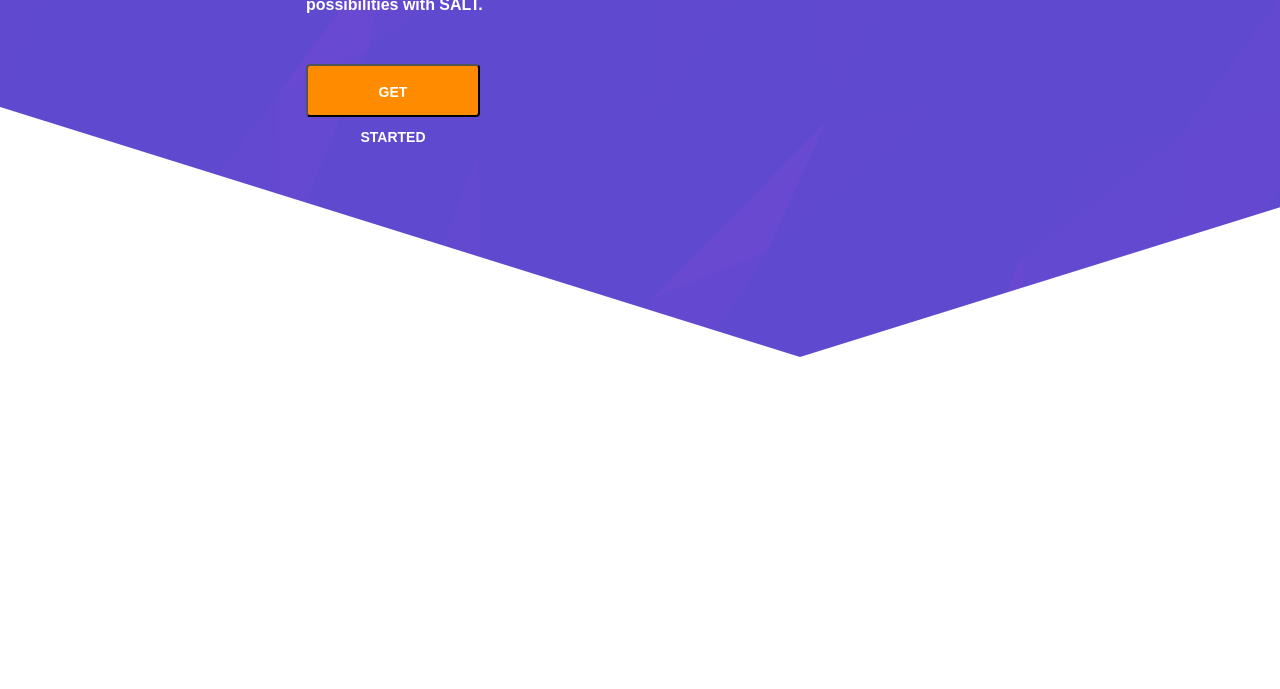
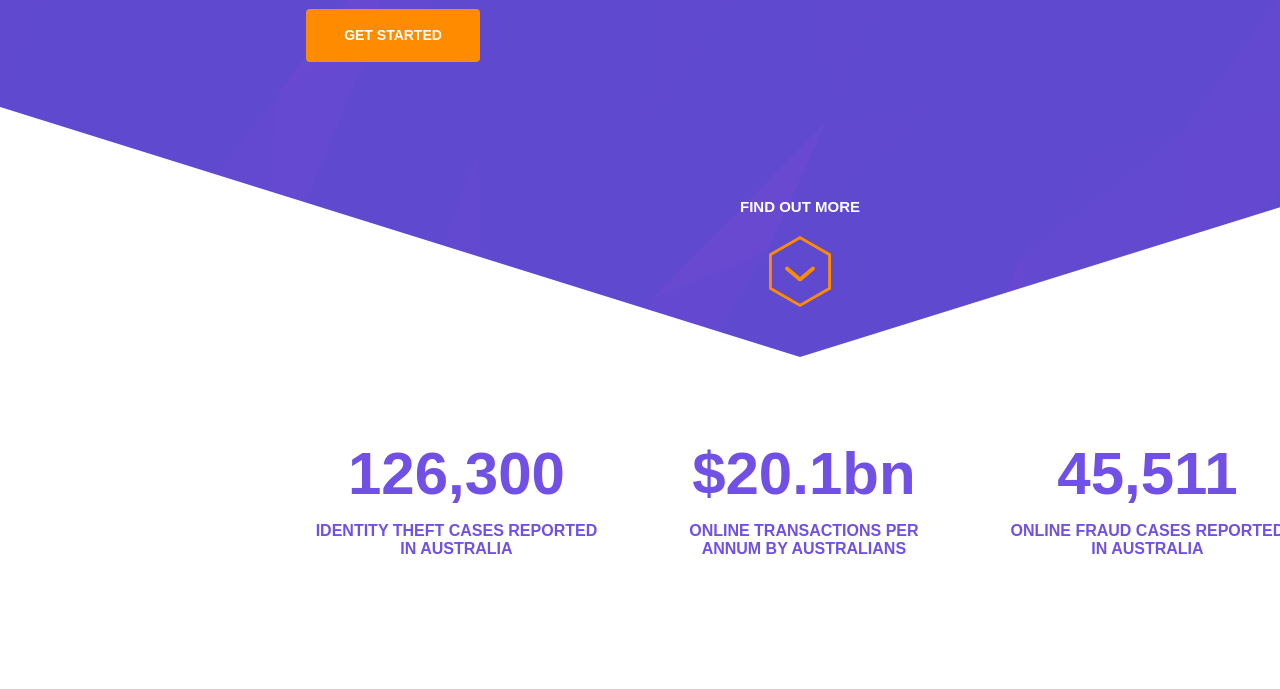
Before and after one commit to xzolo1/html_test, a website built with webpack: page src/views/index.html in a window 1280 px wide. Shown: the part 453-1142 px from the top of the page. Before the commit the page ends 810 px from the top, so only its background shows below. Built offline with nearby package versions, Linux system fonts and the light colour scheme; files whose address does not match are found by name.

Commit message:
header description

```diff
--- a/src/blocks/modules/header/header.html
+++ b/src/blocks/modules/header/header.html
@@ -15,15 +15,36 @@
         <div class="header__wrapper-info">
             <div class="header__wrapper-info-box">
                 <span class="header__wrapper-info-box-title">Device Authentication</span>
-                <span class="header__wrapper-info-box-text">SALT Group is a world leader in authentication and security.
-                    We have a range of services to improve user authentication.
-                    Discover the possibilities with SALT.
+                <span class="header__wrapper-info-box-text">
+                    SALT Group is a world leader in authentication and security. We have</br>
+                    a range of services to improve user authentication. </br>
+                    Discover the possibilities with SALT.</br>
                 </span>
-                <button class="header__wrapper-info-box-btn">
+                <div class="header__wrapper-info-box-btn">
                     GET STARTED
-                </button>
+                </div>
             </div>
             <img src="img/X.png" alt="X" class="header__wrapper-info-icon">
         </div>
+
+        <div class="header__wrapper-scroll">
+            <span class="header__wrapper-scroll-text">FIND OUT MORE</span>
+            <img src="img/Union.svg" alt="icon" class="header__wrapper-scroll-icon">
+        </div>
+
+        <div class="header__wrapper-box">
+            <div class="header__wrapper-box-info">
+                <div class="header__wrapper-box-info-num">126,300</div>
+                <div class="header__wrapper-box-info-text">Identity Theft Cases Reported<br> in Australia</div>
+            </div>
+            <div class="header__wrapper-box-info">
+                <div class="header__wrapper-box-info-num">$20.1bn</div>
+                <div class="header__wrapper-box-info-text">Online Transactions per<br> annum by Australians</div>
+            </div>
+            <div class="header__wrapper-box-info">
+                <div class="header__wrapper-box-info-num">45,511</div>
+                <div class="header__wrapper-box-info-text">Online Fraud Cases Reported<br> in Australia</div>
+            </div>
+        </div>
     </div>
 </div>
--- a/src/blocks/modules/header/header.scss
+++ b/src/blocks/modules/header/header.scss
@@ -6,9 +6,11 @@
 .header__ {
 
   &wrapper {
+    color: #FFFFFF;
     width: 100%;
     height: 50.6250rem;
     background-image: url("/img/bg.png");
+
     &-nav {
       width: 100%;
       height: 6.25rem;
@@ -44,20 +46,21 @@
       display: flex;
       flex-direction: row;
 
-      color: #FFFFFF;
       font-family: Proxima Nova, sans-serif;
       margin-left: 19.1250rem;
       margin-top: 8.0625rem;
       &-box {
         display: flex;
         flex-direction: column;
-        width: 34.5rem;
+        width: 36.5rem;
         &-title {
+
           font-size: 55px;
           font-weight: 700;
           line-height: 55px;
         }
         &-text {
+          //width: 33.25rem;
           margin-top: 0.75rem;
           font-size: 16px;
           font-weight: 600;
@@ -74,16 +77,66 @@
           height: 3.3125rem;
           border-radius: 4px;
           background-color: #FF8B00;
-          padding: 0.25rem 2.5938rem 0.25rem 2.5938rem;
+          display: flex;
+          align-items: center;
+          justify-content: center;
+          cursor: pointer;
         }
       }
       &-icon {
         width: 9.4375rem;
         height: 7.75rem;
         margin-left: 13.7500rem;
+
+        display: flex;
+        align-self: center;
       }
     }
+    &-scroll {
+      font-family: Proxima Nova, sans-serif;
 
+      margin-top: 8.4375rem;
+      display: flex;
+      flex-direction: column;
+      align-items: center;
+      &-icon {
+        margin-top: 1.1875rem;
+        width: 3.8750rem;
+        height: 4.4375rem;
+        cursor: pointer;
+      }
+      &-text {
+        font-size: 15px;
+        font-weight: 700;
+        line-height: 20px;
+      }
+    }
+    &-box {
+      padding-bottom: 8.1875rem;
+      font-family: Proxima Nova, sans-serif;
+      color: #7050E5;
+      gap: 5.75rem;
+      display: flex;
+      flex-direction: row;
+      justify-content: center;
+      text-align: center;
+      &-info {
+        margin-top: 8.3125rem;
+        &-num {
+          font-size: 60px;
+          font-weight: 700;
+          line-height: 68px;
+        }
+        &-text {
+          text-transform: uppercase;
+          margin-top: 0.8750rem;
+
+          font-size: 16px;
+          font-weight: 700;
+          line-height: 18px;
+        }
+      }
+    }
   }
 
 
--- a/src/styles/base/_fonts.scss
+++ b/src/styles/base/_fonts.scss
@@ -0,0 +1,5 @@
+@font-face {
+  font-family: "Proxima Nova-bold";
+  src: url("/src/fonts/proxima_nova/proximanova_bold.otf") format("truetype");
+  font-weight: 900;
+}
--- a/src/styles/base/_general.scss
+++ b/src/styles/base/_general.scss
@@ -2,3 +2,9 @@ h1, h2, h3, h4, h5, h6, ul {
     margin: 0;
     padding: 0;
 }
+
+.header__container {
+    width: 100rem;
+    display: flex;
+    margin: auto;
+}
```
Also changed, not shown: src/fonts/proxima_nova/proximanova_black.otf (added), src/fonts/proxima_nova/proximanova_black.ttf (added), src/fonts/proxima_nova/proximanova_blackit.otf (added), src/fonts/proxima_nova/proximanova_bold.otf (added), src/fonts/proxima_nova/proximanova_boldit.otf (added), src/fonts/proxima_nova/proximanova_extrabold.otf (added), src/fonts/proxima_nova/proximanova_light.otf (added), src/fonts/proxima_nova/proximanova_regular.ttf (added), src/img/Union.svg (added), src/styles/main.css, 1 other file.
